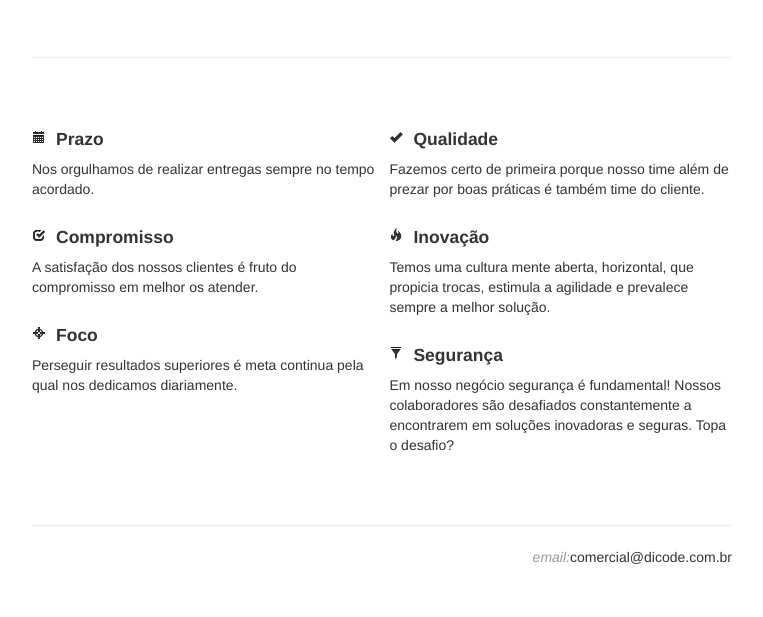
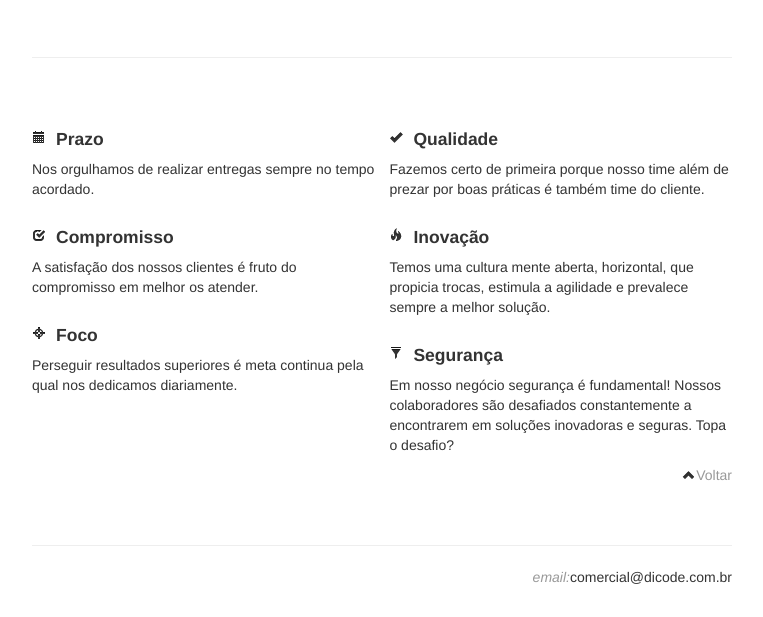
Before and after one commit to lscarvalho/lscarvalho.github.io, a plain HTML site: page index.html in a window 1280 px wide. Shown: the part 470-1087 px from the top of the page, without its empty margins (258-1021 px from the left). Drawn offline with Linux system fonts and the light colour scheme.

Commit message:
Incluindo o link voltar

```diff
--- a/index.html
+++ b/index.html
@@ -55,6 +55,10 @@
     .nav-pills>.active>a, .nav-pills>.active>a:hover, .nav-pills>.active>a:focus {
         background-color: #222;
     }
+
+    a.voltar {
+        text-decoration: none;
+    }
     </style>
   </head>
 
@@ -102,13 +106,14 @@
           <h4><i class="icon-filter"></i>Segurança</h4>
           <p>Em nosso negócio segurança é fundamental! Nossos colaboradores são desafiados constantemente a encontrarem em soluções inovadoras e seguras. Topa o desafio?</p>
         </div>
+        <a href="#" class="pull-right voltar muted"><i class="icon-chevron-up"></i>Voltar</a>
       </div>
 
       <hr>
 
       <a name="contato"></a>
       <div class="footer">
-        <p style="text-align: right"><em class="muted">email:</em>comercial@dicode.com.br</p>
+        <p class="pull-right"><em class="muted">email:</em>comercial@dicode.com.br</p>
       </div>
 
     </div> <!-- /container -->
```
